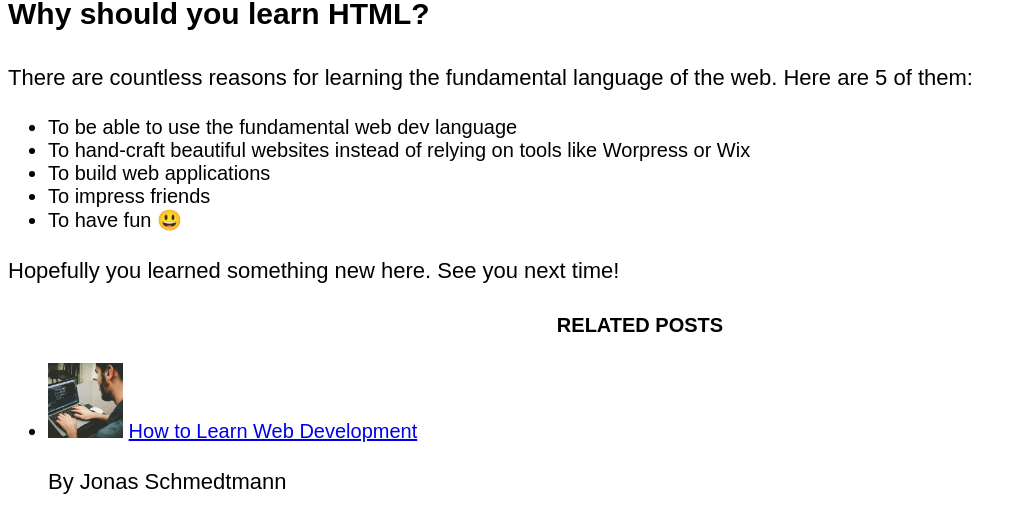
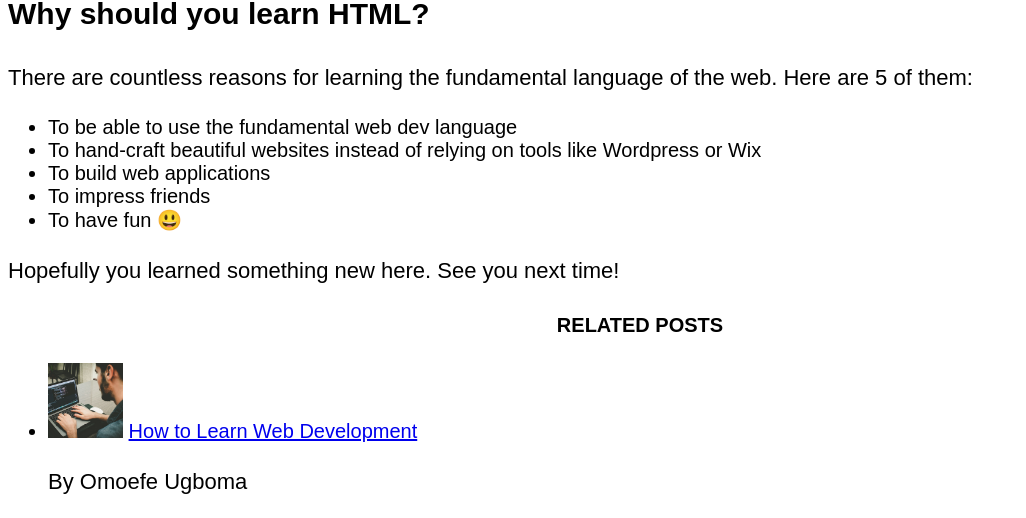
Before and after one commit to Omoefe-Ugboma/Advance_dev_session_2024, a plain HTML site: page index.html in a window 1280 px wide. Shown: the part 1155-1673 px from the top of the page, without its empty margins (0-1026 px from the left). Drawn offline with Linux system fonts and the light colour scheme.

Commit message:
Editing the content

```diff
--- a/index.html
+++ b/index.html
@@ -100,7 +100,7 @@
         <li>To be able to use the fundamental web dev language</li>
         <li>
           To hand-craft beautiful websites instead of relying on tools like
-          Worpress or Wix
+          Wordpress or Wix
         </li>
         <li>To build web applications</li>
         <li>To impress friends</li>
@@ -122,7 +122,7 @@
             width="75"
           />
           <a href="#">How to Learn Web Development</a>
-          <p>By Jonas Schmedtmann</p>
+          <p>By Omoefe Ugboma</p>
         </li>
         <li>
           <img src="img/related-2.jpg" alt="Lightning" width="75" heigth="75" />
```
